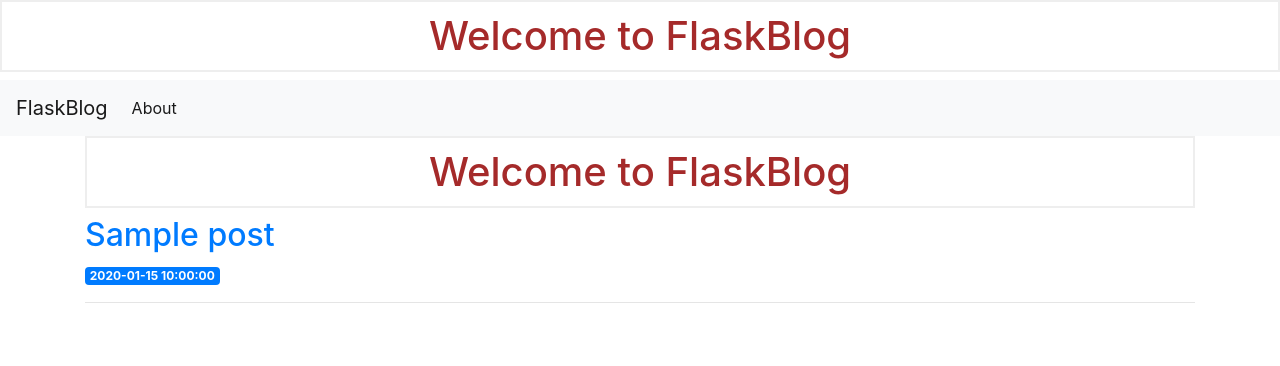
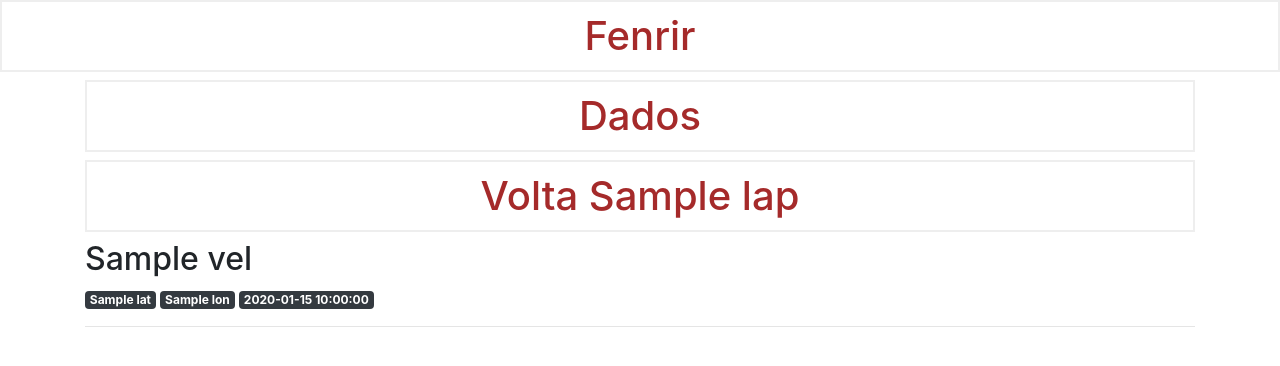
Before and after one commit to gsnagal/Fenrir_site_novo, a Flask app: template templates/index.html in a window 1280 px wide. Shown: the top 366 px of the page. Run offline with Flask 2, Linux system fonts and the light colour scheme; the template is opened without the code that fills it: most values are stand-ins (such as "Sample title", 1, 10 or a date in 2020); some libraries are stand-ins or nearby versions.

Commit message:
atualizado

```diff
--- a/app.py
+++ b/app.py
@@ -1,19 +1,78 @@
-from flask import Flask, render_template
-import sqlite3
+from flask import Flask, render_template, request, redirect, url_for, jsonify
 
 app = Flask(__name__)
 
-def get_db_connection():
-    conn = sqlite3.connect('fenrir_db.db')
-    conn.row_factory = sqlite3.Row
-    return conn
+from sqlalchemy import create_engine
+from sqlalchemy.orm import sessionmaker
+from database_setup import Base, Fenrir_db
+import time
+
+# Connect to Database and create database session
+engine = create_engine('sqlite:///fenrir_db.db?check_same_thread=False')
+Base.metadata.bind = engine
+
+DBSession = sessionmaker(bind=engine)
+session = DBSession()
+
+"""
+api functions
+"""
+def get_all_data():
+    data = session.query(Fenrir_db).all()
+    return jsonify(data=[d.serialize for d in data])
+
+
+def get_round(round_id):
+    round = session.query(Fenrir_db).filter_by(round_uuid=round_id)
+    return jsonify(data=[c.serialize for c in round])
 
 @app.route('/')
 def index():
-    conn = get_db_connection()
-    posts = conn.execute('SELECT * FROM posts').fetchall()
-    conn.close()
-    return render_template('index.html', posts=posts)
+    data = session.query(Fenrir_db).all()
+#    data = jsonify(data=[d.serialize for d in data])
+    return render_template('index.html', posts=data)
+
+def add_new_data(round_uuid, lap, lat, lon, vel, datetime, set, timeset, timelap):
+    new_data = Fenrir_db(round_uuid = round_uuid, lap = lap, lat = lat, lon = lon, vel = vel, datetime = datetime, set = set, timeset = timeset, timelap = timelap)
+    session.add(new_data)
+    session.commit()
+    return jsonify(data=new_data.serialize)
+
+def delete_round(round_id):
+    round = session.query(Fenrir_db).filter_by(round_uuid=round_id)
+    for c in round:
+        session.delete(c)
+    session.commit()
+    return 'round com uuid %s removida' % round_id
+def get_newest_data():
+    newest = session.query(Fenrir_db).order_by(Fenrir_db.id.desc()).first()
+    return jsonify(data=newest.serialize)
+
+
+# @app.route('/', methods=['GET'])
+# @app.route('/FenrirApi', methods=['GET', 'POST'])
+# def data_function():
+#     if request.method == 'GET':
+#         return get_all_data()
+#     elif request.method == 'POST':
+#         content = request.get_json()
+#         return add_new_data(content['round_uuid'], content['lap'], content['lat'], content['lon'], content['vel'], time.time(), content['set'], content['timeset'], content['timelap'])
+#
+
+
+@app.route('/FenrirApi/<string:uuid>', methods=['GET', 'DELETE'])
+def round_by_uuid(uuid):
+    if request.method == 'GET':
+        return get_round(uuid)
+
+    elif request.method == 'DELETE':
+        return delete_round(uuid)
+
+@app.route('/FenrirApi/newest', methods=['GET'])
+def newest_data():
+    if request.method == 'GET':
+        return get_newest_data()
 
 if __name__ == '__main__':
-    app.run(debug=True)
+    app.debug = True
+    app.run()
--- a/templates/base.html
+++ b/templates/base.html
@@ -11,19 +11,7 @@
     <title>{% block title %} {% endblock %}</title>
   </head>
   <body>
-    <nav class="navbar navbar-expand-md navbar-light bg-light">
-        <a class="navbar-brand" href="{{ url_for('index')}}">FlaskBlog</a>
-        <button class="navbar-toggler" type="button" data-toggle="collapse" data-target="#navbarNav" aria-controls="navbarNav" aria-expanded="false" aria-label="Toggle navigation">
-            <span class="navbar-toggler-icon"></span>
-        </button>
-        <div class="collapse navbar-collapse" id="navbarNav">
-            <ul class="navbar-nav">
-            <li class="nav-item active">
-                <a class="nav-link" href="#">About</a>
-            </li>
-            </ul>
-        </div>
-    </nav>
+
     <div class="container">
         {% block content %} {% endblock %}
     </div>
--- a/templates/index.html
+++ b/templates/index.html
@@ -1,29 +1,24 @@
 <!DOCTYPE html>
 <html lang="en">
 <head>
+    <link rel="stylesheet" href="{{ url_for('static', filename= 'css/style.css') }}">
     <meta charset="UTF-8">
-    <title>FlaskBlog</title>
+    <title>Fenrir</title>
 </head>
 <body>
-   <h1>Welcome to FlaskBlog</h1>
-</body>
-</html>
-
-<head>
-    <meta charset="UTF-8">
-    <link rel="stylesheet" href="{{ url_for('static', filename= 'css/style.css') }}">
-    <title>FlaskBlog</title>
-</head>
-
+   <h1>Fenrir</h1>
 {% extends 'base.html' %}
 
 {% block content %}
-    <h1>{% block title %} Welcome to FlaskBlog {% endblock %}</h1>
+    <h1>{% block title %} Dados {% endblock %}</h1>
     {% for post in posts %}
-        <a href="#">
-            <h2>{{ post['title'] }}</h2>
-        </a>
-        <span class="badge badge-primary">{{ post['created'] }}</span>
+   <h1> Volta {{post['lap']}}</h1>
+            <h2>{{ post['vel'] }}</h2>
+        <span class="badge badge-dark">{{ post['lat'] }}</span>
+        <span class="badge badge-dark">{{ post['lon'] }}</span>
+        <span class="badge badge-dark">{{ post['datetime'] }}</span>
         <hr>
     {% endfor %}
 {% endblock %}
+</body>
+</html>
```
Also changed, not shown: database_setup.py (added, +45 -0 lines), init_db.py (added, +20 -0 lines), teste.py (deleted, +0 -69 lines).
